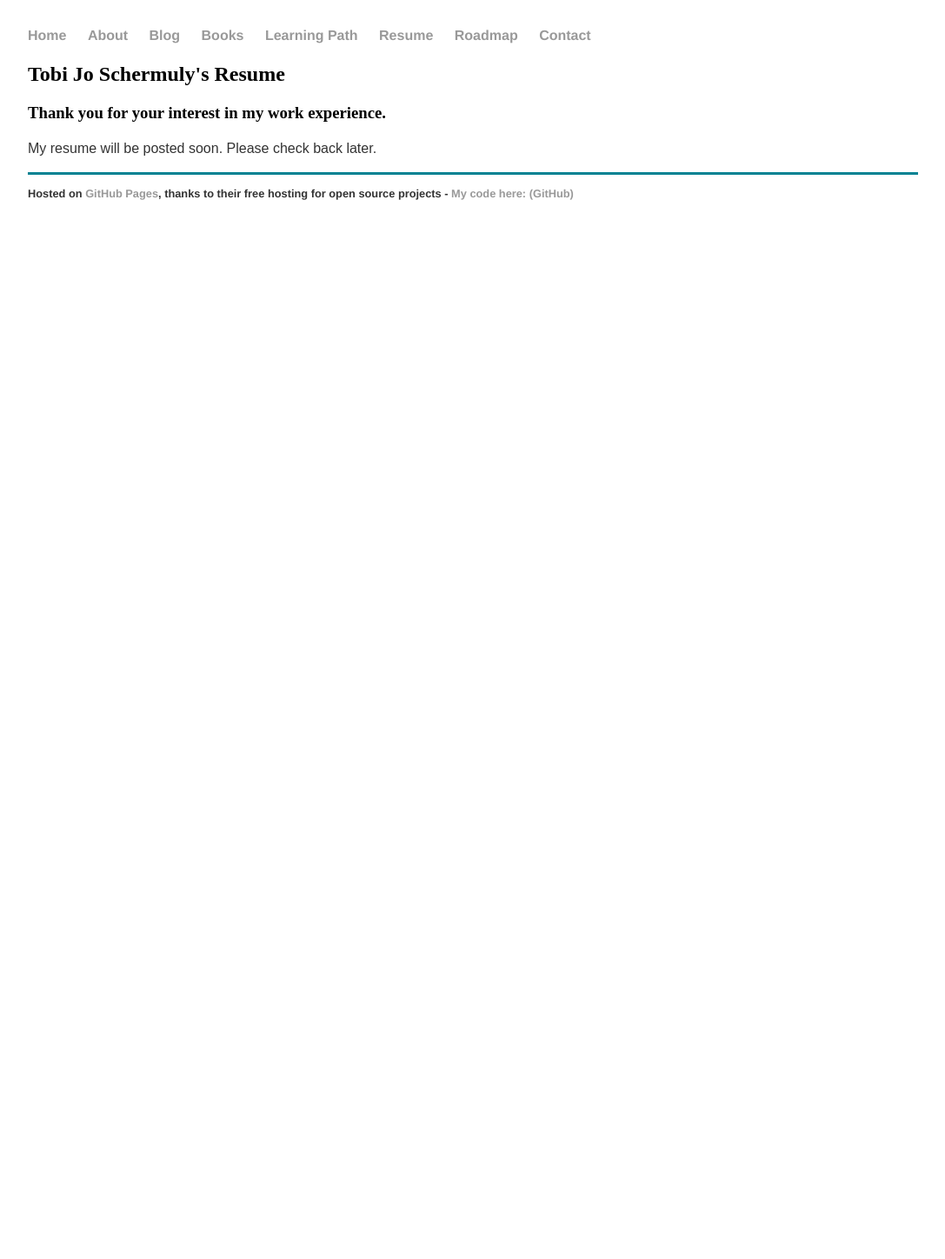
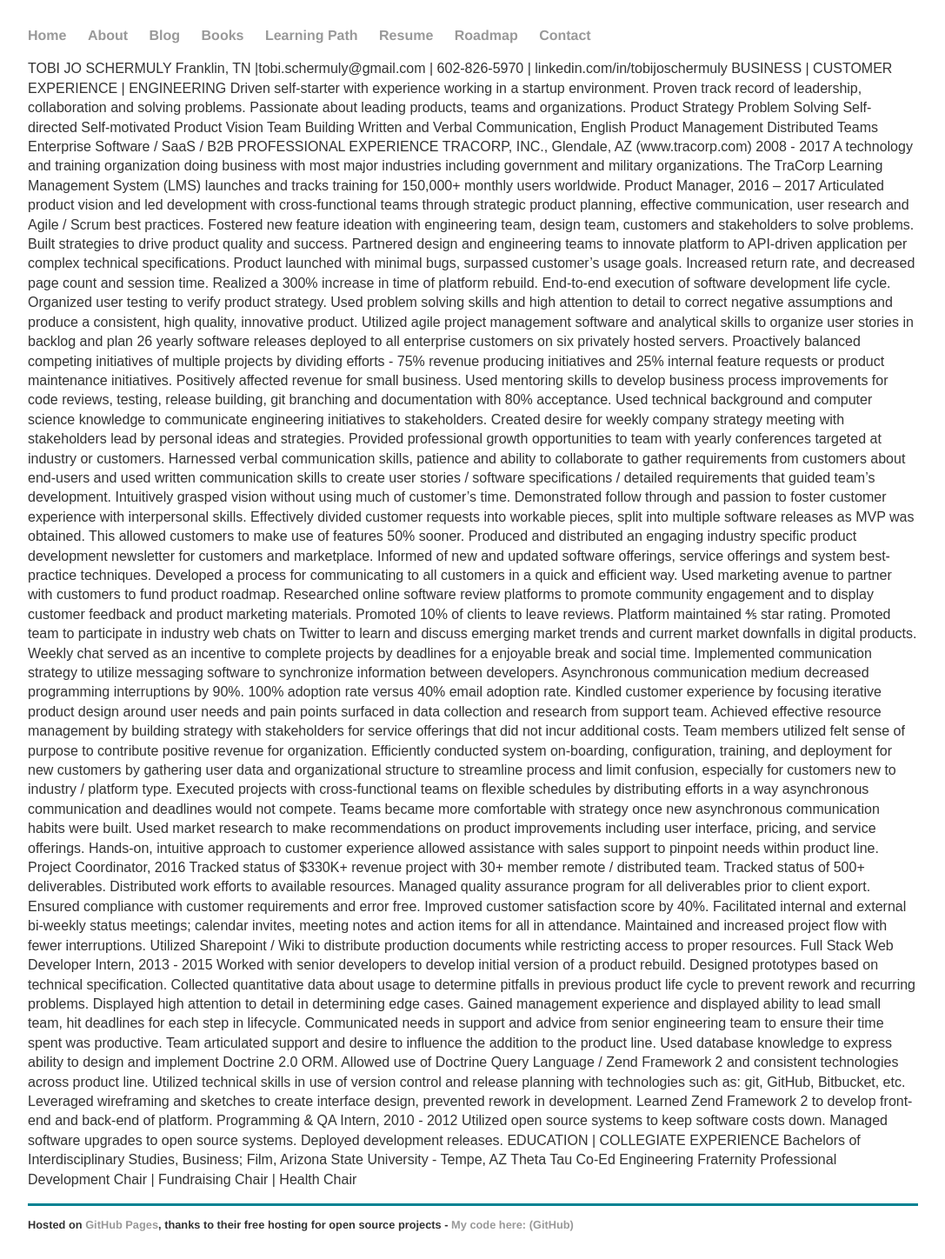
Before and after one commit to t0biasj0seph/t0biasj0seph, a Jekyll site: the page built from resume/index.md, in a window 1280 px wide. Shown: the whole page at 87% size, without its empty margins (96-1183 px from the left). Built offline with Jekyll 4.4.1, drawn with Linux system fonts in a browser that asks for light colours; some web fonts are replaced; before the commit the page ends 900 px from its top, so only the background shows below that.

Commit message:
resume additions

```diff
--- a/_layouts/default.html
+++ b/_layouts/default.html
@@ -1,4 +1,4 @@
-<!DOCTYPE html>
+ <!DOCTYPE html>
 	<html>
 		<head>
 			<title>{{ page.title }}</title>
--- a/resume/index.html
+++ /dev/null
@@ -1,7 +0,0 @@
----
-layout: default
-title: Tobi Jo Schermuly's Resume
----
-  <h2>{{ page.title }}</h2>
-  <h3>Thank you for your interest in my work experience.</h3>
-    <p>My resume will be posted soon. Please check back later.</p>
--- /dev/null
+++ b/resume/index.md
@@ -0,0 +1,63 @@
+---
+layout: default
+title: Tobi Jo Schermuly's Resume
+---
+TOBI JO SCHERMULY
+Franklin, TN |tobi.schermuly@gmail.com | 602-826-5970 | linkedin.com/in/tobijoschermuly
+BUSINESS | CUSTOMER EXPERIENCE | ENGINEERING
+Driven self-starter with experience working in a startup environment. Proven track record of leadership, collaboration and solving problems. Passionate about leading products, teams and organizations.
+Product Strategy
+Problem Solving
+Self-directed
+Self-motivated
+Product Vision
+Team Building
+Written and Verbal Communication, English
+Product Management
+Distributed Teams
+Enterprise Software / SaaS / B2B
+PROFESSIONAL EXPERIENCE
+TRACORP, INC., Glendale, AZ (www.tracorp.com)	2008 - 2017
+A technology and training organization doing business with most major industries including government and military organizations. The TraCorp Learning Management System (LMS) launches and tracks training for 150,000+ monthly users worldwide.
+Product Manager, 2016 – 2017
+Articulated product vision and led development with cross-functional teams through strategic product planning, effective communication, user research and Agile / Scrum best practices. Fostered new feature ideation with engineering team, design team, customers and stakeholders to solve problems. Built strategies to drive product quality and success.
+Partnered design and engineering teams to innovate platform to API-driven application per complex technical specifications. Product launched with minimal bugs, surpassed customer’s usage goals. Increased return rate, and decreased page count and session time. Realized a 300% increase in time of platform rebuild. End-to-end execution of software development life cycle.
+Organized user testing to verify product strategy. Used problem solving skills and high attention to detail to correct negative assumptions and produce a consistent, high quality, innovative product.
+Utilized agile project management software and analytical skills to organize user stories in backlog and plan 26 yearly software releases deployed to all enterprise customers on six privately hosted servers.
+Proactively balanced competing initiatives of multiple projects by dividing efforts - 75% revenue producing initiatives and 25% internal feature requests or product maintenance initiatives. Positively affected revenue for small business.
+Used mentoring skills to develop business process improvements for code reviews, testing, release building, git branching and documentation with 80% acceptance.
+Used technical background and computer science knowledge to communicate engineering initiatives to stakeholders. Created desire for weekly company strategy meeting with stakeholders lead by personal ideas and strategies.
+Provided professional growth opportunities to team with yearly conferences targeted at industry or customers.
+Harnessed verbal communication skills, patience and ability to collaborate to gather requirements from customers about end-users and used written communication skills to create user stories / software specifications / detailed requirements that guided team’s development. Intuitively grasped vision without using much of customer’s time.
+Demonstrated follow through and passion to foster customer experience with interpersonal skills.
+Effectively divided customer requests into workable pieces, split into multiple software releases as MVP was obtained. This allowed customers to make use of features 50% sooner.
+Produced and distributed an engaging industry specific product development newsletter for customers and marketplace. Informed of new and updated software offerings, service offerings and system best-practice techniques. Developed a process for communicating to all customers in a quick and efficient way. Used marketing avenue to partner with customers to fund product roadmap.
+Researched online software review platforms to promote community engagement and to display customer feedback and product marketing materials. Promoted 10% of clients to leave reviews. Platform maintained ⅘ star rating.
+Promoted team to participate in industry web chats on Twitter to learn and discuss emerging market trends and current market downfalls in digital products. Weekly chat served as an incentive to complete projects by deadlines for a enjoyable break and social time.
+Implemented communication strategy to utilize messaging software to synchronize information between developers. Asynchronous communication medium decreased programming interruptions by 90%. 100% adoption rate versus 40% email adoption rate.
+Kindled customer experience by focusing iterative product design around user needs and pain points surfaced in data collection and research from support team.
+Achieved effective resource management by building strategy with stakeholders for service offerings that did not incur additional costs. Team members utilized felt sense of purpose to contribute positive revenue for organization.
+Efficiently conducted system on-boarding, configuration, training, and deployment for new customers by gathering user data and organizational structure to streamline process and limit confusion, especially for customers new to industry / platform type.
+Executed projects with cross-functional teams on flexible schedules by distributing efforts in a way asynchronous communication and deadlines would not compete. Teams became more comfortable with strategy once new asynchronous communication habits were built.
+Used market research to make recommendations on product improvements including user interface, pricing, and service offerings.
+Hands-on, intuitive approach to customer experience allowed assistance with sales support to pinpoint needs within product line.
+Project Coordinator, 2016
+Tracked status of $330K+ revenue project with 30+ member remote / distributed team. Tracked status of 500+ deliverables. Distributed work efforts to available resources.
+Managed quality assurance program for all deliverables prior to client export. Ensured compliance with customer requirements and error free. Improved customer satisfaction score by 40%.
+Facilitated internal and external bi-weekly status meetings; calendar invites, meeting notes and action items for all in attendance. Maintained and increased project flow with fewer interruptions.
+Utilized Sharepoint / Wiki to distribute production documents while restricting access to proper resources.
+Full Stack Web Developer Intern, 2013 - 2015
+Worked with senior developers to develop initial version of a product rebuild. Designed prototypes based on technical specification.
+Collected quantitative data about usage to determine pitfalls in previous product life cycle to prevent rework and recurring problems. Displayed high attention to detail in determining edge cases.
+Gained management experience and displayed ability to lead small team, hit deadlines for each step in lifecycle.
+Communicated needs in support and advice from senior engineering team to ensure their time spent was productive. Team articulated support and desire to influence the addition to the product line.
+Used database knowledge to express ability to design and implement Doctrine 2.0 ORM. Allowed use of Doctrine Query Language / Zend Framework 2 and consistent technologies across product line.
+Utilized technical skills in use of version control and release planning with technologies such as: git, GitHub, Bitbucket, etc.
+Leveraged wireframing and sketches to create interface design, prevented rework in development.
+Learned Zend Framework 2 to develop front-end and back-end of platform.
+Programming & QA Intern, 2010 - 2012
+Utilized open source systems to keep software costs down. Managed software upgrades to open source systems. Deployed development releases.
+EDUCATION | COLLEGIATE EXPERIENCE
+Bachelors of Interdisciplinary Studies, Business; Film, Arizona State University - Tempe, AZ
+Theta Tau Co-Ed Engineering Fraternity
+Professional Development Chair | Fundraising Chair | Health Chair
```
Also changed, not shown: other parts of _layouts/default.html (+4 -1 lines), _layouts/resume.html (added, +7 -0 lines), resume/old_index.html (added, +7 -0 lines).
